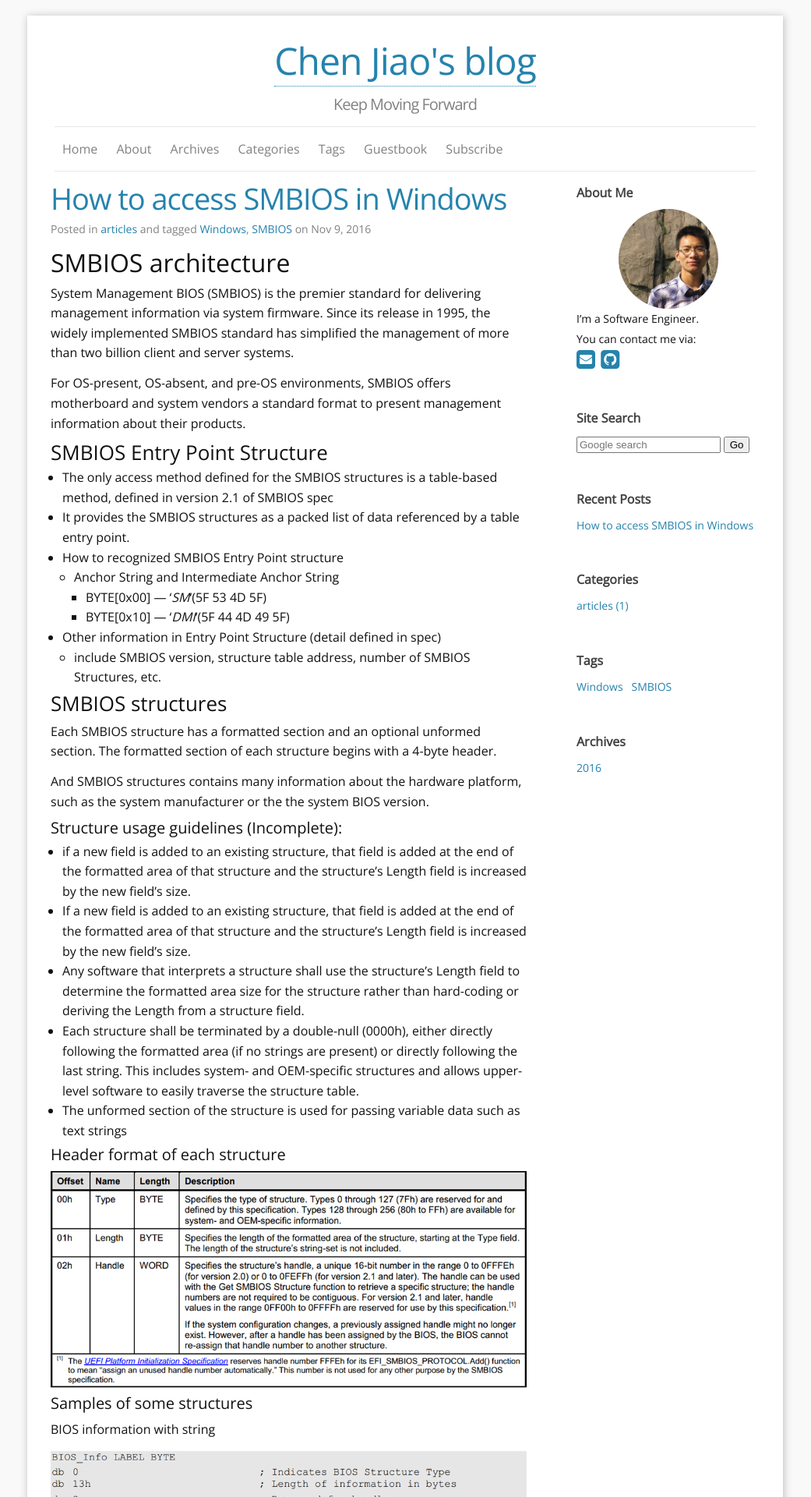
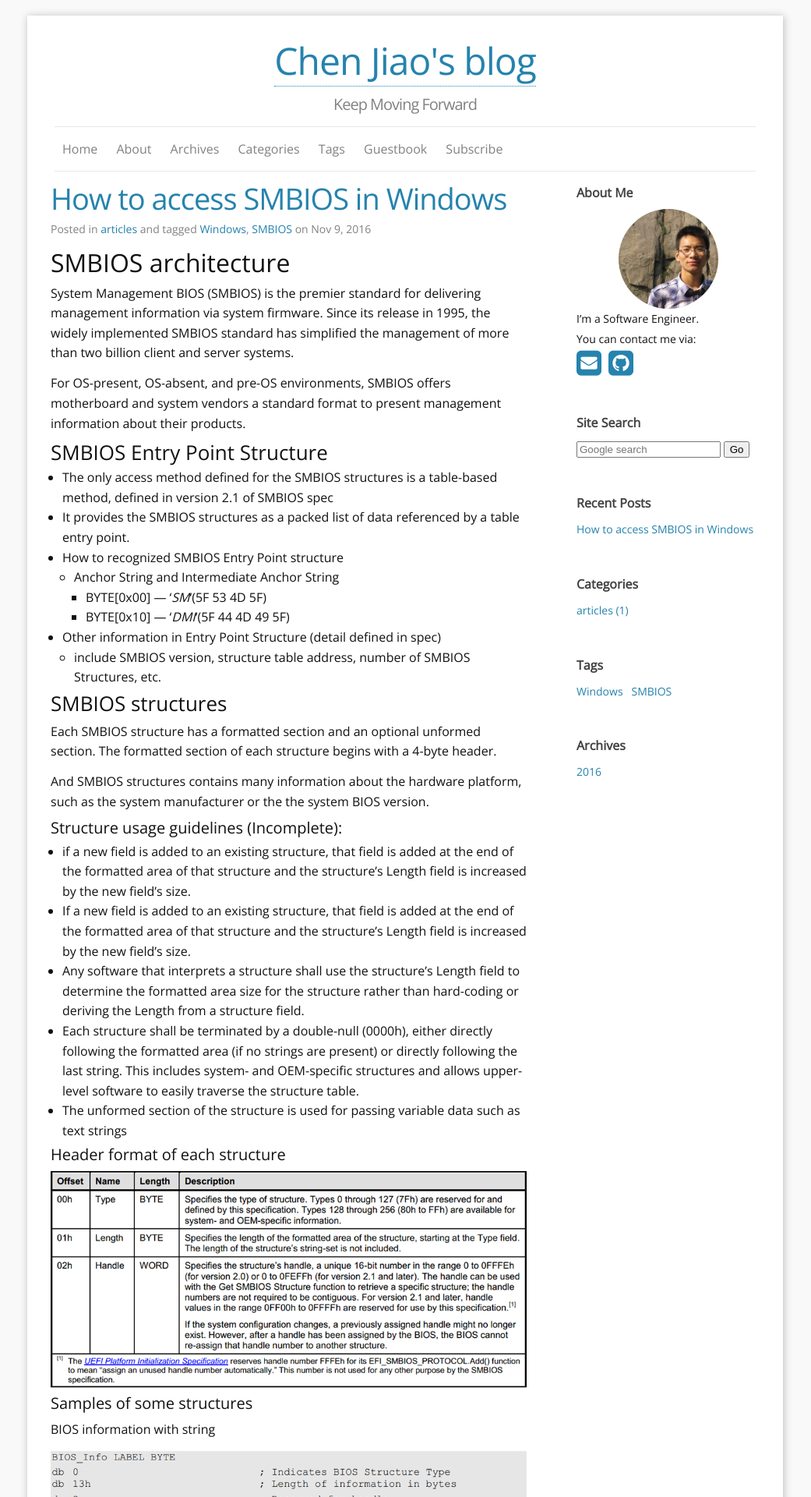
Before and after one commit to chen-jiao/chen-jiao.github.io, a Jekyll site: the page built from index.html, in a window 1280 px wide. Shown: the top 1920 px of the page at 78% size, without its empty margins (120-1161 px from the left). Built offline with Jekyll 4.4.1, drawn with Linux system fonts in a browser that asks for light colours; nearby versions of some CDN libraries; the list of posts is cut into pages by our own code.

Commit message:
try fix contact information.
Signed-off-by: jiao.chen <jiao.chen@outlook.com>

```diff
--- a/_includes/Aboutme.html
+++ b/_includes/Aboutme.html
@@ -9,13 +9,25 @@
 	You can contact me via: <br />
 
 	{% if site.email != empty %}
-  <a href="mailto:{{site.email}}" title="mailto: {{site.email}}"><i class="fa fa-envelope-square fa-2x"></i></a>&nbsp;
+	<a href="mailto:{{site.email}}" title="mailto: {{site.email}}">
+		<span class="fa-stack fa-lg">
+			<i class="fa fa-envelope-square fa-2x"></i>
+		</span>
+	</a>
 	{% endif %}
 	{% if site.github_username != empty %}
-  <a href="https://github.com/{{site.github_username}}" title="GithubID: {{site.github_username}}"><i class="fa fa-github-square fa-2x"></i></a>&nbsp;
+	<a href="https://github.com/{{site.github_username}}" title="GithubID: {{site.github_username}}">
+		<span class="fa-stack fa-lg">
+			<i class="fa fa-github-square fa-2x"></i>
+		</span>
+	</a>
 	{% endif %}
 	{% if site.twitter_username != empty %}
-  <a href="https://twitter.com/{{site.twitter_username}}" title="TwitterID: {{site.twitter_username}}"><i class="fa fa-twitter-square fa-2x"></i></a>
+	<a href="https://twitter.com/{{site.twitter_username}}" title="TwitterID: {{site.twitter_username}}">
+		<span class="fa-stack fa-lg">
+			<i class="fa fa-twitter-square fa-2x"></i>
+		</span>
+	</a>
 	{% endif %}
 
 	{% endif %}
```
Lines whose indentation alone changed are shown as unchanged.
